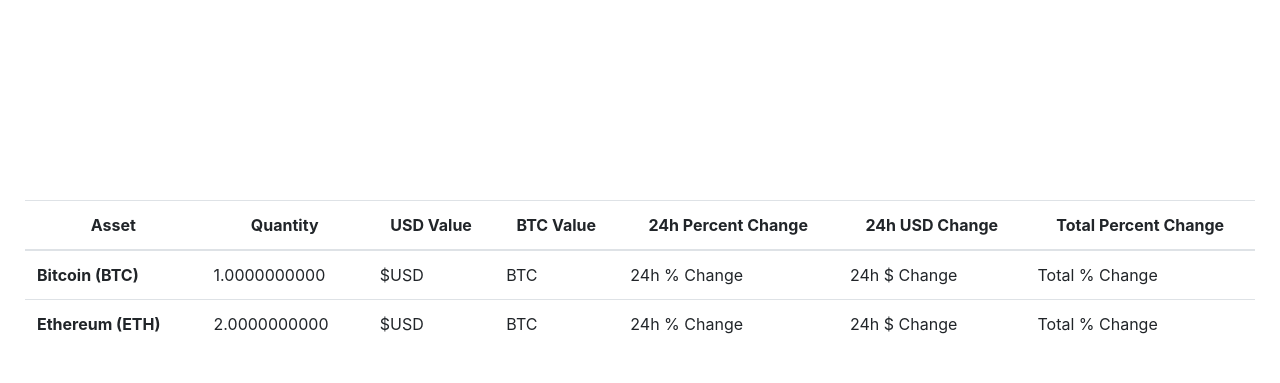
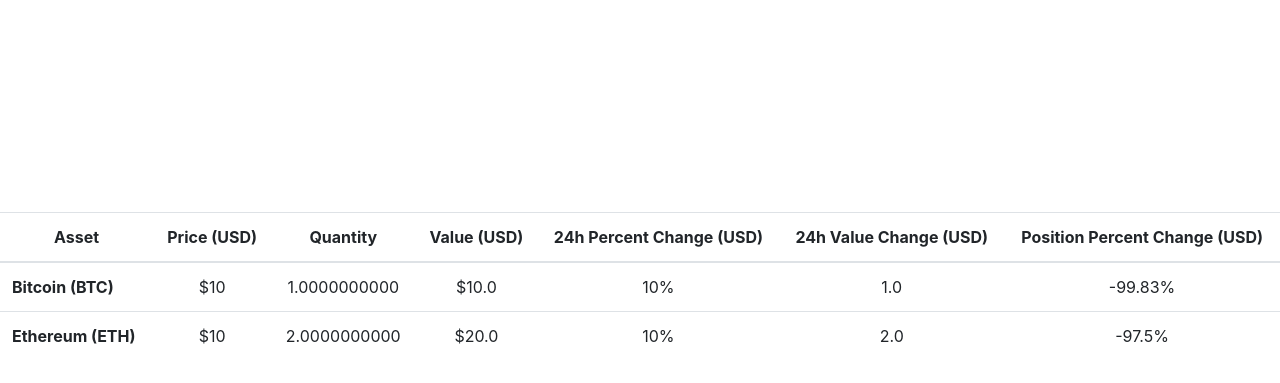
Before and after one commit to danielv775/CryptoChief, a Django app: page /portfolio in a window 1280 px wide. Shown: the part 156-539 px from the top of the page. Run offline with Django 3.2, Linux system fonts and the light colour scheme; a user stored in the database is signed in; data comes from the database, SQL or seed files in the repository; a database or web service that is not in the repository returns one stand-in record (values such as "Sample title"); data that the repository does not hold is empty; some libraries are stand-ins or nearby versions; some web fonts are replaced.

Commit message:
construct user portfolio with live data and send to portfolio page

```diff
--- a/portfolio/static/portfolio/styles.css
+++ b/portfolio/static/portfolio/styles.css
@@ -27,11 +27,14 @@ h1 {
   color: red; }
 
 .portfolio-container {
-  margin-left: 25px;
-  margin-right: 25px; }
+  /*margin-left: 25px;
+  margin-right: 25px;*/ }
   .portfolio-container #portfolio-view {
     margin-top: 25%; }
     .portfolio-container #portfolio-view #portfolio-header {
       text-align: center; }
 
+td {
+  text-align: center; }
+
 /*# sourceMappingURL=styles.css.map */
--- a/portfolio/static/portfolio/styles.scss
+++ b/portfolio/static/portfolio/styles.scss
@@ -35,8 +35,8 @@ h1 {
 }
 
 .portfolio-container {
-    margin-left: 25px;
-    margin-right: 25px;
+    /*margin-left: 25px;
+    margin-right: 25px;*/
     #portfolio-view {
         margin-top: 25%;
         #portfolio-header {
@@ -44,3 +44,7 @@ h1 {
         }
     }
 }
+
+td {
+    text-align: center;
+}
--- a/portfolio/templates/portfolio/portfolio.html
+++ b/portfolio/templates/portfolio/portfolio.html
@@ -23,24 +23,24 @@
             <thead id="portfolio-header">
                 <tr>
                     <th>Asset</th>
+                    <th>Price (USD)</th>
                     <th>Quantity</th>
-                    <th>USD Value</th>
-                    <th>BTC Value</th>
-                    <th>24h Percent Change</th>
-                    <th>24h USD Change</th>
-                    <th>Total Percent Change</th>
+                    <th>Value (USD)</th>
+                    <th>24h Percent Change (USD)</th>
+                    <th>24h Value Change (USD)</th>
+                    <th>Position Percent Change (USD)</th>
                 </tr>
             </thead>
             <tbody id="portfolio-body">
-                {% for position in portfolio %}
+                {% for position, data in portfolio.items %}
                     <tr>
-                        <th>{{position.crypto.name}} ({{position.crypto.code}})</th>
-                        <td>{{position.quantity}}</td>
-                        <td>$USD</td>
-                        <td>BTC</td>
-                        <td>24h % Change</td>
-                        <td>24h $ Change</td>
-                        <td>Total % Change</td>
+                        <th>{{data.name}} ({{data.code}})</th>
+                        <td>${{data.usd_price}}</td>
+                        <td>{{data.quantity}}</td>
+                        <td>${{data.usd_value}}</td>
+                        <td>{{data.change_pct_24h_usd}}%</td>
+                        <td>{{data.change_value_24h_usd}}</td>
+                        <td>{{data.change_pct_since_purchase_usd}}%</td>
                     </tr>
                 {% endfor %}
             </tbody>
--- a/portfolio/views.py
+++ b/portfolio/views.py
@@ -77,25 +77,46 @@ def portfolio(request):
         portfolio = Position.objects.filter(user=request.user)
         portfolio_to_send = {}
         crypto_codes = ''
-
         # Prepare Crypto code string for API GET request and initialize actual data structure to be sent to
         # portfolio page--portfolio_to_send
         for position in portfolio:
             crypto_codes += position.crypto.code + ','
             key = f'{position.crypto.code}-{position.id}'
-            portfolio_to_send[key] = {'name': position.crypto.name, 'quantity': position.quantity }
+            portfolio_to_send[key] = {'name': position.crypto.name, 'code': position.crypto.code,
+                                      'quantity': position.quantity, 'price_purchased_usd': position.price_purchased_usd }
 
         # GET live data
-        api_request = f'https://min-api.cryptocompare.com/data/pricemultifull?fsyms={crypto_codes}&tsyms=USD'
+        api_request = f'https://min-api.cryptocompare.com/data/pricemultifull?fsyms={crypto_codes}&tsyms=USD,BTC'
         crypto_portfolio_data = requests.get(api_request).json()['RAW']
 
         # Fill portfolio_to_send with live data from API GET request
         for position in portfolio_to_send:
-            portfolio_to_send[position]['price'] = crypto_portfolio_data[position.split('-')[0]]['USD']['PRICE']
-        print(portfolio_to_send)
+
+            # Price of asset in USD and BTC
+            portfolio_to_send[position]['usd_price'] = crypto_portfolio_data[position.split('-')[0]]['USD']['PRICE']
+            portfolio_to_send[position]['btc_price'] = crypto_portfolio_data[position.split('-')[0]]['BTC']['PRICE']
+
+            # Value of position in USD and BTC
+            usd_value = round(portfolio_to_send[position]['usd_price'] *  float(portfolio_to_send[position]['quantity']), 2)
+            btc_value = round(portfolio_to_send[position]['btc_price'] *  float(portfolio_to_send[position]['quantity']), 2)
+            portfolio_to_send[position]['usd_value'] = usd_value
+            portfolio_to_send[position]['btc_value'] = btc_value
+
+            # 24h Percent Change with respect to USD and BTC
+            portfolio_to_send[position]['change_pct_24h_usd'] = round(crypto_portfolio_data[position.split('-')[0]]['USD']['CHANGEPCT24HOUR'], 2)
+            portfolio_to_send[position]['change_pct_24h_btc'] = round(crypto_portfolio_data[position.split('-')[0]]['BTC']['CHANGEPCT24HOUR'], 2)
+
+            # 24h Position Value Change in USD and BTC
+            portfolio_to_send[position]['change_value_24h_usd'] = round(portfolio_to_send[position]['usd_value'] * (portfolio_to_send[position]['change_pct_24h_usd']/100.0), 2)
+            portfolio_to_send[position]['change_value_24h_btc'] = round(portfolio_to_send[position]['btc_value'] * (portfolio_to_send[position]['change_pct_24h_btc']/100.0), 10)
+
+            # Position Percent Change since Purchase in USD
+            portfolio_to_send[position]['change_pct_since_purchase_usd'] =  round(((( portfolio_to_send[position]['usd_price'] / float(portfolio_to_send[position]['price_purchased_usd']) ) - 1) * 100), 2)
+
         context = {
-            'portfolio': portfolio
+            'portfolio': portfolio_to_send
         }
+
         return render(request, 'portfolio/portfolio.html', context)
     else:
         return redirect('login')
```
Also changed, not shown: 1 other file.
